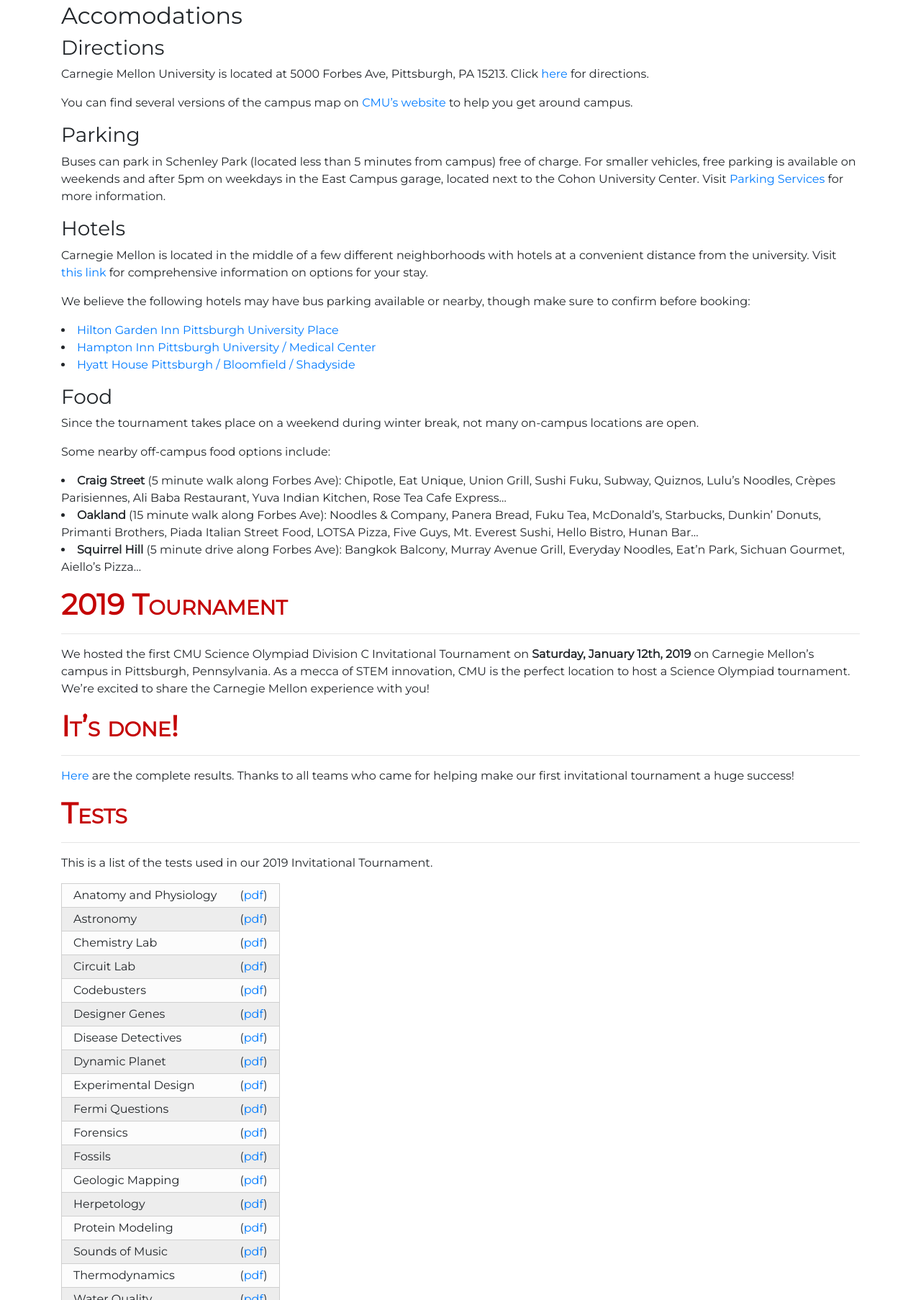
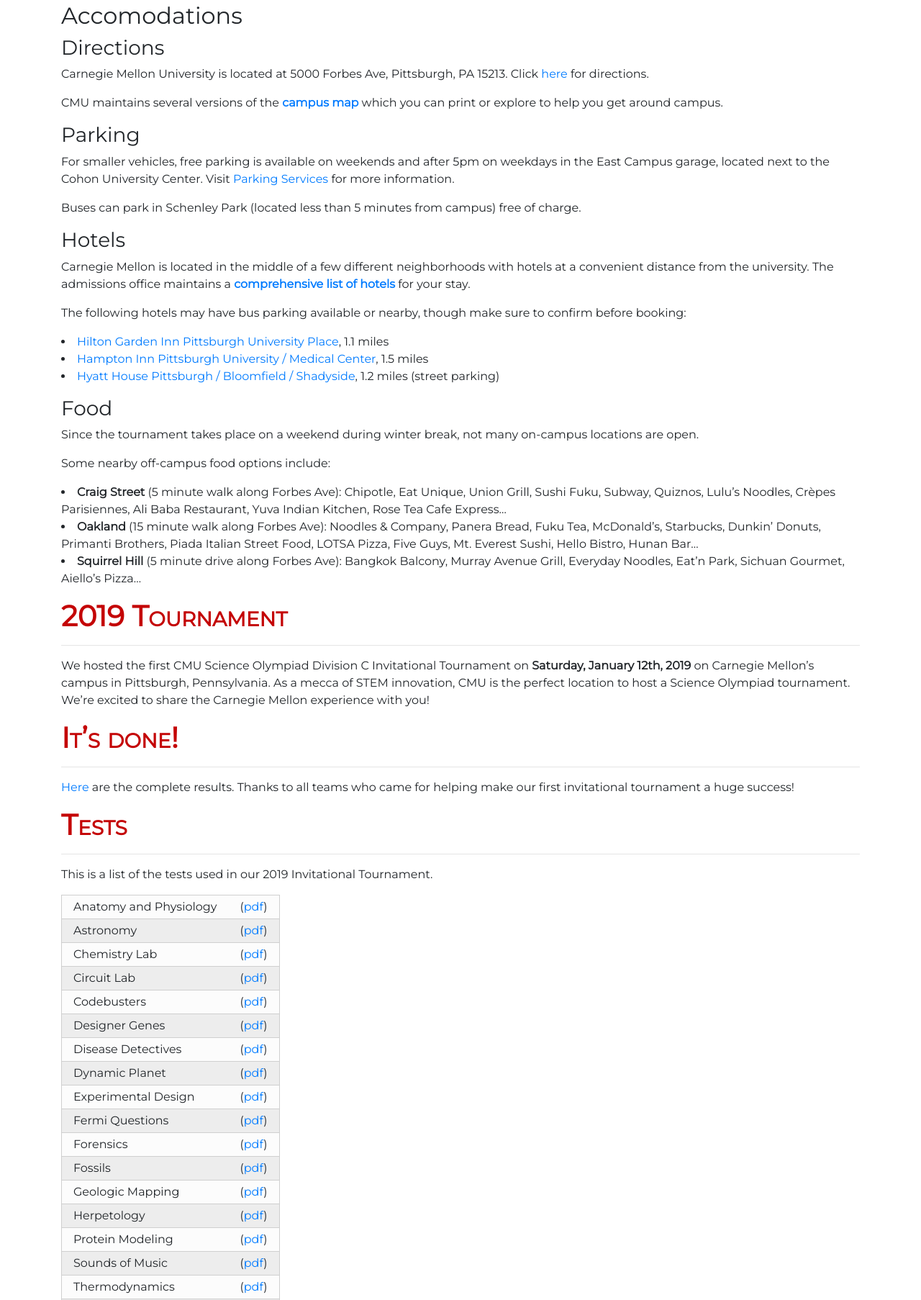
Before and after one commit to cmuscioly/cmuscioly.github.io, a Jekyll site: the page built from tournament.md, in a window 1280 px wide, cut to the strip 1636-3442 px from the top of the page. Shown: the whole strip at 72% size. Built offline with Jekyll 4.4.1, drawn with Linux system fonts in a browser that asks for light colours; nearby versions of some CDN libraries.

Commit message:
Update accomodations more

```diff
--- a/tournament.md
+++ b/tournament.md
@@ -34,29 +34,31 @@
 
 Carnegie Mellon University is located at 5000 Forbes Ave, Pittsburgh, PA 15213. Click <a href="https://www.google.com/maps?saddr=My+Location&daddr=Carnegie+Mellon+University" target="_blank">here</a> for directions.
 
-You can find several versions of the campus map on
-[CMU's website](https://www.cmu.edu/visit/maps-parking-transportation.html)
-to help you get around campus.
+CMU maintains several versions of the
+[**campus map**](https://www.cmu.edu/visit/maps-parking-transportation.html)
+which you can print or explore to help you get around campus.
 
 ### Parking
 
-Buses can park in Schenley Park (located less than 5 minutes from campus) free of charge.
 For smaller vehicles, free parking is available on weekends and after 5pm
 on weekdays in the East Campus garage, located next to the
 Cohon University Center.
 Visit [Parking Services](https://www.cmu.edu/parking/about/) for more information.
 
+Buses can park in Schenley Park (located less than 5 minutes from campus) free of charge.
+
 ### Hotels
 
 Carnegie Mellon is located in the middle of a few different neighborhoods with hotels at a convenient distance from the university.
-Visit [this link](https://admission.enrollment.cmu.edu/pages/accommodations)
-for comprehensive information on options for your stay.
+The admissions office maintains a
+[**comprehensive list of hotels**](https://admission.enrollment.cmu.edu/pages/accommodations)
+for your stay.
 
-We believe the following hotels may have bus parking available or nearby, though make sure to confirm before booking:
+The following hotels may have bus parking available or nearby, though make sure to confirm before booking:
 
-* [Hilton Garden Inn Pittsburgh University Place](https://www.hilton.com/en/hotels/pitucgi-hilton-garden-inn-pittsburgh-university-place/)
-* [Hampton Inn Pittsburgh University / Medical Center](https://www.hilton.com/en/hotels/pitokhx-hampton-pittsburgh-university-medical-center/)
-* [Hyatt House Pittsburgh / Bloomfield / Shadyside](https://www.hyatt.com/en-US/hotel/pennsylvania/hyatt-house-pittsburgh-bloomfield-shadyside/pitxp)
+* [Hilton Garden Inn Pittsburgh University Place](https://www.hilton.com/en/hotels/pitucgi-hilton-garden-inn-pittsburgh-university-place/), 1.1 miles
+* [Hampton Inn Pittsburgh University / Medical Center](https://www.hilton.com/en/hotels/pitokhx-hampton-pittsburgh-university-medical-center/), 1.5 miles
+* [Hyatt House Pittsburgh / Bloomfield / Shadyside](https://www.hyatt.com/en-US/hotel/pennsylvania/hyatt-house-pittsburgh-bloomfield-shadyside/pitxp), 1.2 miles (street parking)
 
 ### Food
 
```
